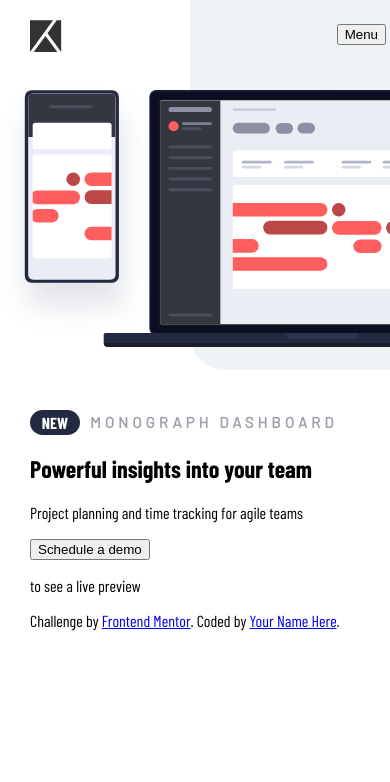
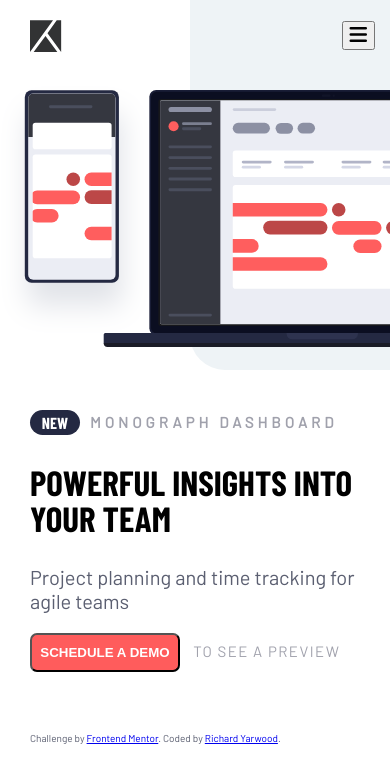
Before and after one commit to richyarwood/frontend-mentor, a plain HTML site: page project-tracking-intro-component-master/index.html in a window 390 px wide. Shown: the top 782 px of the page. Drawn offline with nearby package versions, Linux system fonts and the light colour scheme.

Commit message:
Mobile styling done

```diff
--- a/project-tracking-intro-component-master/index.html
+++ b/project-tracking-intro-component-master/index.html
@@ -8,6 +8,7 @@
 
   <link rel="icon" type="image/png" sizes="32x32" href="./images/favicon-32x32.png">
   <link href="https://fonts.googleapis.com/css?family=Barlow|Barlow+Condensed:400,700&display=swap" rel="stylesheet">
+  <script src="https://kit.fontawesome.com/8b296d6e46.js"></script>
   <link rel="stylesheet" href="./styles.css">
 
   <title>Frontend Mentor | Project tracking intro component</title>
@@ -15,11 +16,11 @@
 </head>
 
 <body>
-
+  <div class=grid__wrapper>
     <header>
       <div><img src="./images/logo.svg" alt="Site Logo"></div>
       <nav role="navigation hidden" aria-expanded="false">
-      <button class="menu" onclick="toggleMenu()">Menu</button>
+        <button class="hamburger-menu" onclick="toggleMenu()"><i class="fas fa-bars"></i></button>
         <ul class="navigation hidden">
           <li>Product</li>
           <li>Features</li>
@@ -54,25 +55,24 @@
       </section>
 
       <section>
-      <button>
+        <button class="button--red">
           Schedule a demo
         </button>
-      <p>
-        to see a live preview
+        <p class="paragraph--uppercase">
+          to see a preview
         </p>
-
       </section>
 
     </main>
 
-
-
     <footer>
       <p class="attribution">
         Challenge by <a href="https://www.frontendmentor.io?ref=challenge" target="_blank">Frontend Mentor</a>.
-      Coded by <a href="#">Your Name Here</a>.
+        Coded by <a href="https://richyarwood.co.uk">Richard Yarwood</a>.
       </p>
     </footer>
+
+  </div>
 
   <script>
     function toggleMenu() {
--- a/project-tracking-intro-component-master/styles.scss
+++ b/project-tracking-intro-component-master/styles.scss
@@ -86,10 +86,23 @@ ul {
   }
 }
 
-button.menu {
-  position: absolute;
-  right: 4px;
-  top: 4px;
+button {
+
+  &.hamburger-menu {
+    cursor: pointer;
+    font-size: 2rem;
+    position: absolute;
+    right: 15px;
+    top: 0.5px;
+  }
+
+}
+
+
+h1 {
+  text-transform: uppercase;
+  font-size: 3.5rem;
+  line-height: 36px;
 }
 
 h2 {
@@ -99,6 +112,20 @@ h2 {
   font-size: 1.5rem;
   margin: 0 0 0 10px;
   letter-spacing: 4px;
+}
+
+p {
+  font-family: $body-font;
+  color: $dark-greyish-blue;
+  font-size: 2rem;
+
+  &.paragraph--uppercase {
+    font-size: 1.5rem;
+    text-transform: uppercase;
+    display: inline;
+    color: $greyish-blue;
+    letter-spacing: 1.4px;
+  }
 }
 
 .callout {
@@ -117,3 +144,28 @@ h2 {
     width: 50px;
   }
 }
+
+.button {
+
+  &--red {
+    background-color: hsl(0, 100%, 68%);
+    display: inline-block;
+    width: 150px;
+    color: hsl(0,100%,100%);
+    border-radius: 7px;
+    padding: 10px 0;
+    text-transform: uppercase;
+    margin-right: 10px;
+    font-weight: 700;
+  }
+}
+
+footer {
+
+  margin-top: 60px;
+
+  p {
+    font-size: 1rem;
+  }
+
+}
```
Also changed, not shown: project-tracking-intro-component-master/styles.css, 1 other file. Lines whose indentation alone changed are shown as unchanged.
